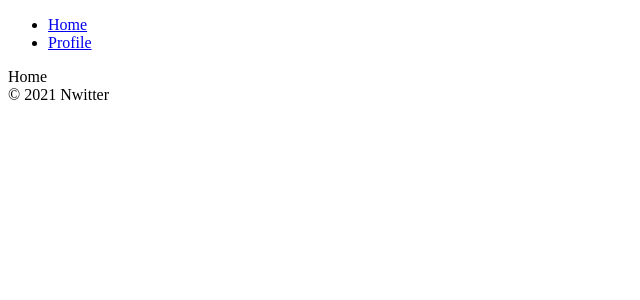
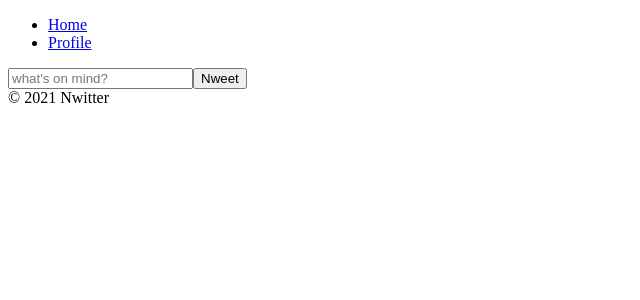
Before and after one commit to HanMG/nwitter, a React (Create React App) app: page /#/ in a window 1280 px wide. Shown: the top 300 px of the page, without its empty margins (0-640 px from the left). Built offline with nearby package versions, Linux system fonts and the light colour scheme; no server answers; sample sign-in values are in the browser's storage.

Commit message:
create tweeting form and add with firestore

```diff
--- a/src/fbase.js
+++ b/src/fbase.js
@@ -1,5 +1,6 @@
 import firebase from "firebase/app";
 import "firebase/auth";
+import "firebase/firestore";
 
 const firebaseConfig = {
     apiKey: process.env.REACT_APP_API_KEY,
@@ -16,3 +17,5 @@
   export const firebaseInstance = firebase;
 
   export const authService = firebase.auth();
+
+  export const dbService = firebase.firestore();
--- a/src/routes/Home.js
+++ b/src/routes/Home.js
@@ -1,4 +1,37 @@
-import React from 'react'
+import { dbService } from 'fbase'
+import React, { useState } from 'react'
 
-const Home = () => <span>Home</span>
+const Home = () => {
+    const [nweet, setNweet] = useState("")
+    const onSubmit = async(event) => {
+        event.preventDefault()
+        await dbService.collection("nweets").add({
+            nweet,
+            createAt: Date.now(),
+        })
+        setNweet("")
+    }
+    const onChange = (event) => {
+        const {
+            target:{ value }
+        } = event
+        setNweet(value)
+    }
+
+    return (
+        <div>
+            <form onSubmit={onSubmit}>
+                <input
+                    type="text"
+                    placeholder="what's on mind?"
+                    maxLength={120}
+                    value={nweet}
+                    onChange={onChange}
+                />
+                <input type="submit" value="Nweet" />
+            </form>
+        </div>
+    )
+}
+
 export default Home
```
